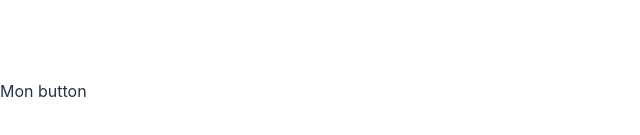
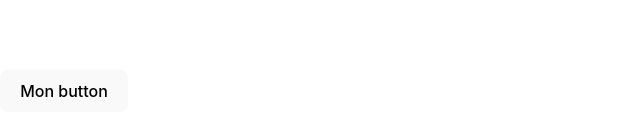
Before and after one commit to champix56/2024-05-15-tjszz1, a React (Vite) app: page / in a window 1280 px wide. Shown: the part 309-444 px from the top of the page, without its empty margins (0-640 px from the left). Built offline with nearby package versions, Linux system fonts and the light colour scheme.

Commit message:
passage de function et usage

```diff
--- a/src/components/ui/Button/Button.tsx
+++ b/src/components/ui/Button/Button.tsx
@@ -4,8 +4,18 @@ interface IButtonProps {
   titre: string;
 }
 const Button: React.FC<IButtonProps> = (props) => {
+  const clickHander = (
+    evt: React.MouseEvent<HTMLButtonElement, MouseEvent>
+  ) => {
+    console.log(evt);
+    props.onbuttonclick("coucou");
+  };
   console.log(props);
-  return <div className="Button">{props.titre}</div>;
+  return (
+    <button onClick={clickHander} className="Button">
+      {props.titre}
+    </button>
+  );
 };
 
 export default Button;
```
